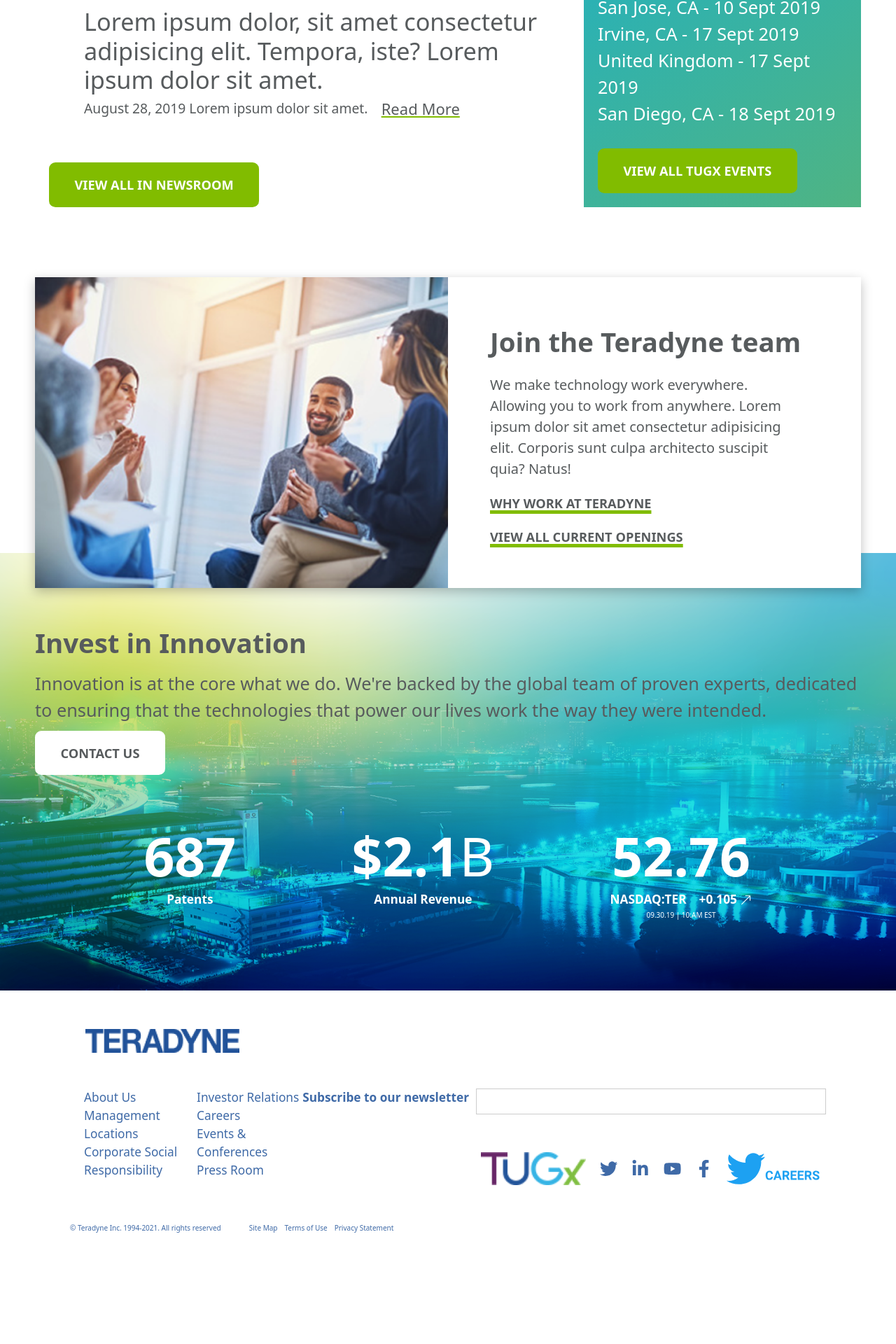
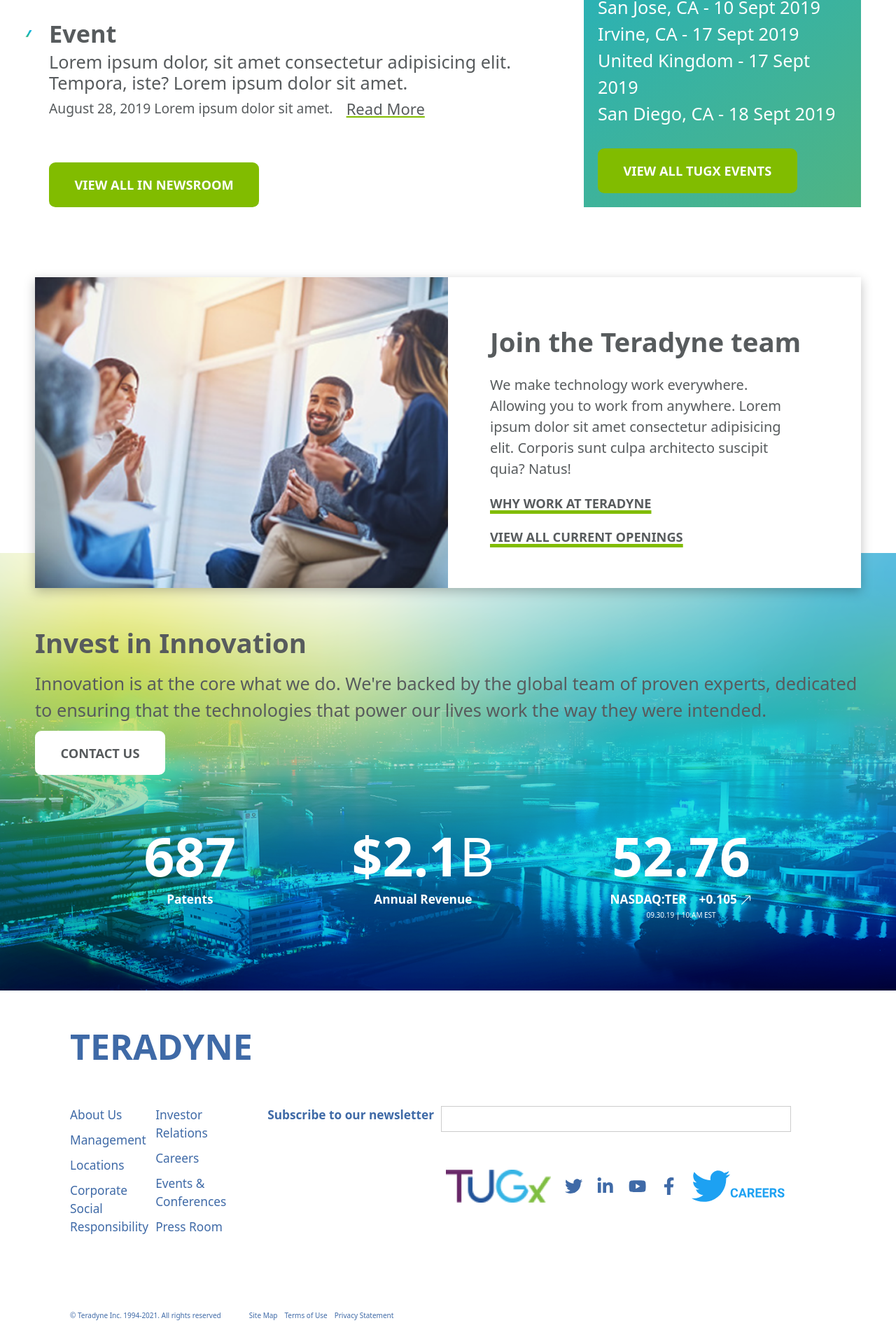
Before and after one commit to carbondesigned/splice-digital-assignment, a React (Create React App) app: page / in a window 1280 px wide. Shown: the part 2834-4754 px from the top of the page at 70% size. Before the commit the page ends 4646 px from the top, so only its background shows below. Built offline with nearby package versions, Linux system fonts and the light colour scheme.

Commit message:
fix: spacing issues

```diff
--- a/src/components/Event.js
+++ b/src/components/Event.js
@@ -27,11 +27,13 @@
   flex-direction: column;
   justify-content: space-evenly;
   color: ${(p) => p.theme.colors.darkAlt};
+  text-align: center;
 
   .type {
     position: relative;
     font-size: ${(p) => p.theme.fonts.xlgParagraph};
     font-weight: 700;
+    /* text-align: center; */
 
     &::after {
       content: "";
@@ -50,9 +52,9 @@
 
   .content {
     line-height: 1.5;
-    padding: 0 5em;
+
     .title {
-      font-size: ${(p) => p.theme.fonts.xlgParagraph};
+      font-size: ${(p) => p.theme.fonts.paragraph};
     }
   }
 
@@ -61,6 +63,7 @@
     gap: 1em;
     align-items: center;
     font-size: clamp(1.245em, 3vw, 1.925em);
+    flex-direction: column;
 
     .cta {
       text-decoration: underline;
@@ -72,13 +75,23 @@
     }
   }
 
+  @media only screen and (min-width: 768px) {
+    text-align: left;
+    .type {
+    }
+
+    .snip {
+      flex-direction: row;
+    }
+  }
+
   @media only screen and (min-width: 1400px) {
     flex-direction: row;
     margin-right: 2em;
 
     .type {
       flex: 25%;
-      &::after {
+      t &::after {
         top: 0;
       }
     }
--- a/src/components/Footer/Footer.js
+++ b/src/components/Footer/Footer.js
@@ -18,7 +18,7 @@
   return (
     <StyledFooter>
       <div className="logo">
-        <img src={logo} alt="teradyne logo" />
+        <h2>Teradyne</h2>
       </div>
       <div className="main">
         <ul className="links">
--- a/src/components/Footer/Footer.styles.js
+++ b/src/components/Footer/Footer.styles.js
@@ -5,9 +5,13 @@
   padding: 0 2em;
 
   .logo {
-    width: 100%;
-    display: flex;
-    justify-content: center;
+    text-align: center;
+    h2 {
+      font-size: 5em;
+      font-weight: 700;
+      text-transform: uppercase;
+      padding: 1em 0;
+    }
 
     img {
       max-width: 50%;
@@ -21,12 +25,13 @@
     justify-content: space-between;
 
     .links {
-      width: 35%;
+      width: 100%;
       display: flex;
       flex-direction: column;
       gap: 1em;
       text-align: center;
-      justify-content: space-evenly;
+      padding: 0;
+      margin: 0;
 
       .link {
         list-style: none;
@@ -43,9 +48,8 @@
       .newsletter {
         display: flex;
         flex-direction: column;
-        padding: 0 5em;
+        padding: 5em 0;
         text-align: center;
-        margin: 5em 0;
 
         input {
           border: none;
@@ -62,8 +66,7 @@
         display: flex;
         align-items: center;
         width: 100%;
-        justify-content: flex-end;
-        /* padding: 1em 5em; */
+        justify-content: center;
         gap: 2em;
 
         img {
@@ -83,7 +86,7 @@
     display: flex;
     align-items: center;
     gap: 2em;
-    padding-bottom: 5em;
+    padding: 5em 0;
 
     .copy-links {
       display: flex;
@@ -98,26 +101,32 @@
 
   @media only screen and (min-width: 1024px) {
     padding: 0 10em;
+
     .logo {
       justify-content: flex-start;
+      text-align: left;
     }
     .main {
       flex-direction: row;
 
       .links {
         text-align: left;
+        display: flex;
+        gap: 1em;
         flex-direction: row;
-        /* padding: 0 5em; */
-        flex-wrap: wrap;
 
         .col {
           display: flex;
           flex-direction: column;
+          flex: 50%;
+          gap: 1em;
         }
       }
       .socials {
         margin-top: -5em;
-        padding-bottom: 5em;
+        padding: 5em;
+        flex: 25%;
+
         .newsletter {
           padding: 0;
           flex-direction: row;
@@ -128,6 +137,10 @@
             width: 50em;
           }
         }
+        .social-links {
+          justify-content: flex-end;
+          padding: 5em 0;
+        }
       }
     }
   }
```
Also changed, not shown: 1 other file (tests, documents, lock files or other folders).
